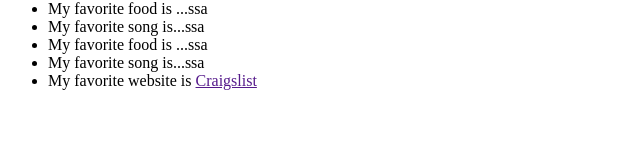
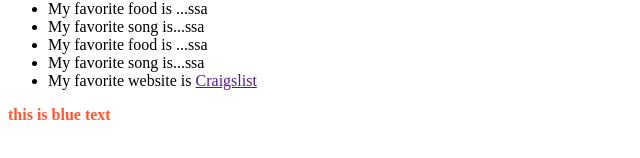
Before and after one commit to 97illi/site, a plain HTML site: page index.html in a window 1280 px wide. Shown: the part 114-272 px from the top of the page, without its empty margins (0-640 px from the left). Drawn offline with Linux system fonts and the light colour scheme.

Commit message:
Update index.html

```diff
--- a/index.html
+++ b/index.html
@@ -33,6 +33,7 @@
         <li>My favorite song is...ssa</li>
         <li>My favorite website is <a href="">Craigslist</a></li>
       </ul>
+      <p style="color:#FF5733"><b>this is blue text</b></p>
 
     </div>
 
```
